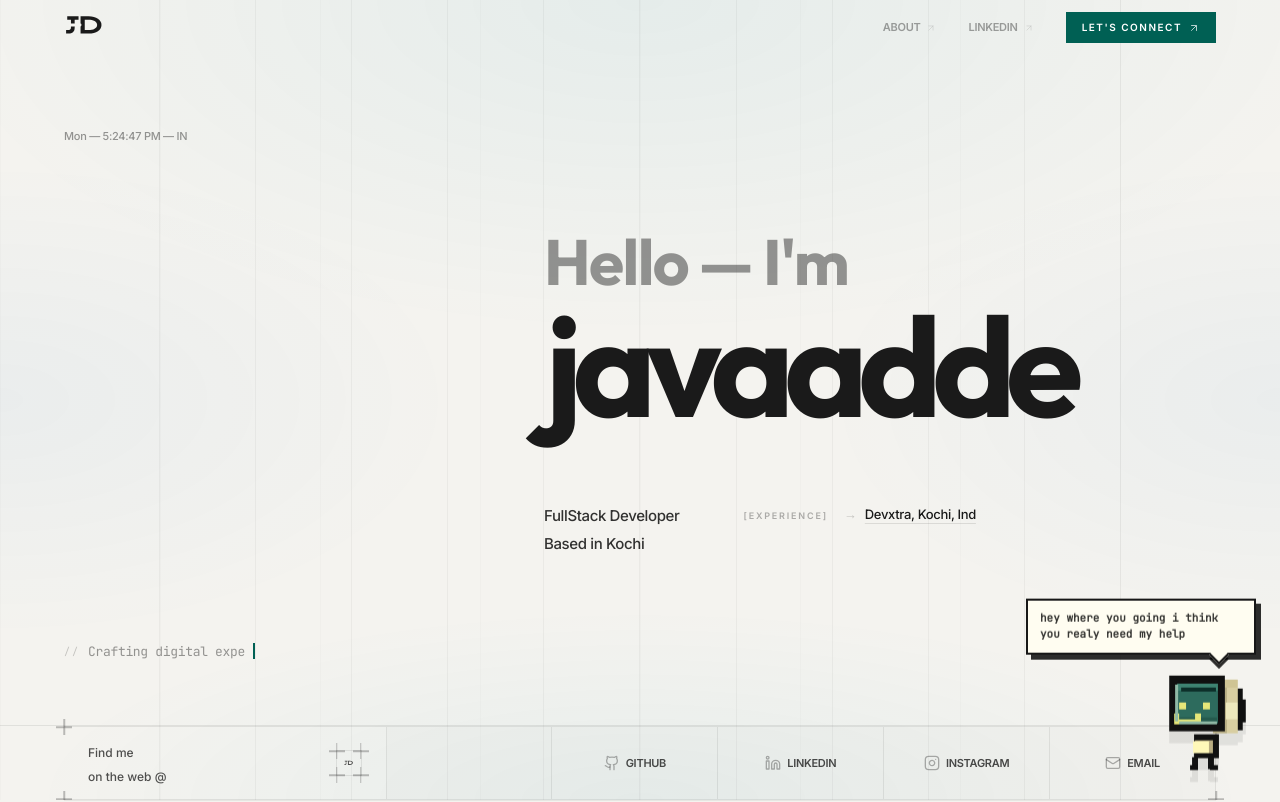
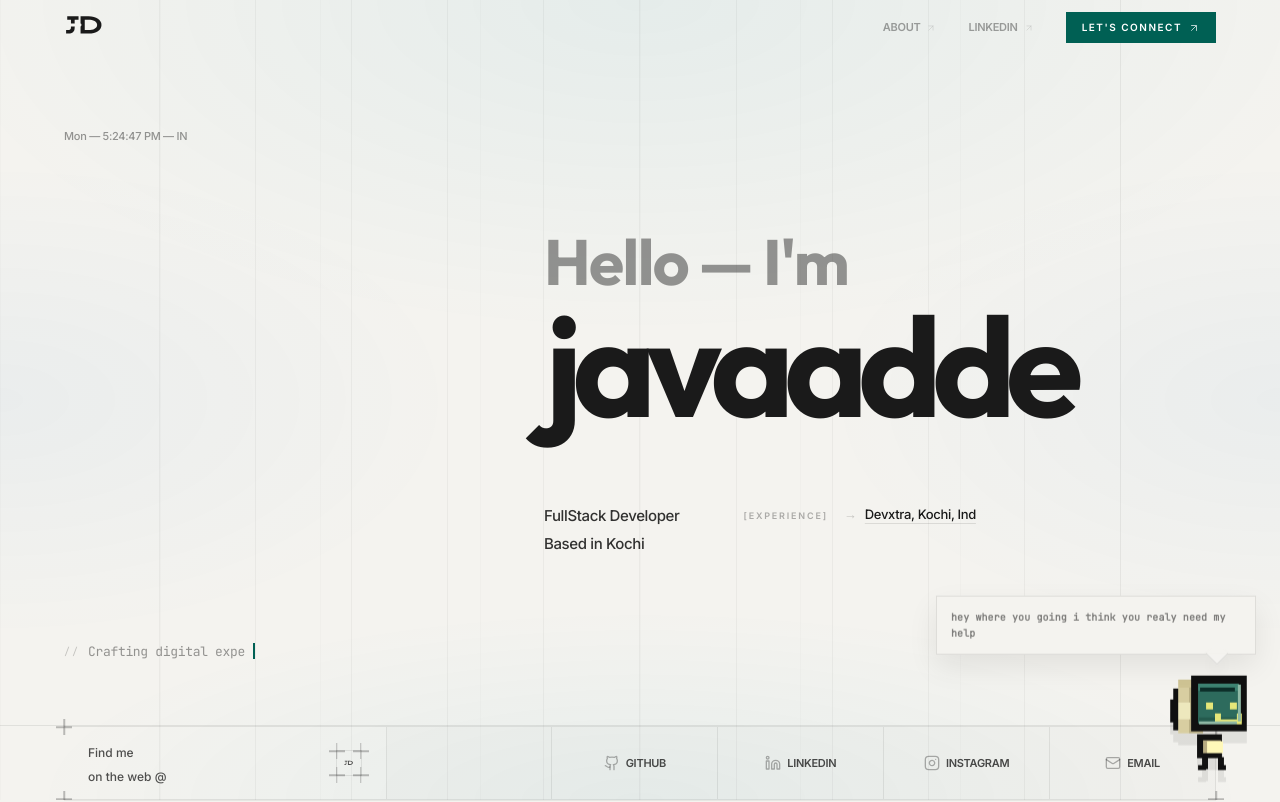
Before and after one commit to javaadde/portfolioo, a Next.js app: page / in a window 1280 px wide. Shown: the top 802 px of the page. Built offline with nearby package versions, Linux system fonts and the light colour scheme.

Commit message:
feat: robot hide and seeking in about page

```diff
--- a/src/app/about/page.tsx
+++ b/src/app/about/page.tsx
@@ -4,6 +4,7 @@ import { motion, useInView } from "framer-motion";
 import { useRef } from "react";
 import Link from "next/link";
 import { ArrowUpRight } from "lucide-react";
+import RoboToy from "@/components/RoboToy";
 
 function AnimatedBlock({
   children,
@@ -56,6 +57,7 @@ export default function About() {
     <div className="relative min-h-screen px-6 md:px-12 lg:px-16 pt-28 md:pt-36 pb-24">
       {/* VIGNETTE */}
       <div className="vignette-glow" />
+      <RoboToy variant="peek" />
 
       {/* GRID BG */}
       <div className="fixed inset-0 pointer-events-none z-[0]">
--- a/src/app/globals.css
+++ b/src/app/globals.css
@@ -376,17 +376,19 @@ html {
 
 .robo-comment {
   z-index: 2;
-  width: min(230px, calc(100vw - 24px));
-  min-height: 42px;
-  border: 2px solid #171717;
-  background: #fffdf1;
-  box-shadow: 5px 5px 0 rgba(0, 0, 0, 0.82);
-  padding: 10px 12px;
+  width: min(320px, calc(100vw - 24px));
+  min-height: 48px;
+  border: 1px solid rgba(0, 0, 0, 0.09);
+  background: rgba(244, 243, 239, 0.96);
+  box-shadow: 0 12px 30px rgba(0, 0, 0, 0.08);
+  padding: 13px 14px;
+  backdrop-filter: blur(16px);
   font-family: var(--font-mono);
-  font-size: 11px;
-  font-weight: 600;
-  line-height: 1.45;
-  color: rgba(0, 0, 0, 0.78);
+  font-size: 10px;
+  font-weight: 700;
+  line-height: 1.55;
+  letter-spacing: 0.01em;
+  color: rgba(0, 0, 0, 0.48);
   overflow-wrap: break-word;
   animation: robo-comment-pop 0.22s ease-out;
 }
@@ -397,17 +399,22 @@ html {
   left: 0;
 }
 
+.robo-peek:not(.chat-left) .robo-comment,
+.robo-peek:not(.chat-left) .robo-chat {
+  right: 50px;
+}
+
 .robo-comment::after {
   content: "";
   position: absolute;
-  right: 28px;
-  bottom: -9px;
-  width: 14px;
-  height: 14px;
-  border-right: 2px solid #171717;
-  border-bottom: 2px solid #171717;
-  background: #fffdf1;
-  box-shadow: 3px 3px 0 rgba(0, 0, 0, 0.82);
+  right: 30px;
+  bottom: -8px;
+  width: 16px;
+  height: 16px;
+  border-right: 1px solid rgba(0, 0, 0, 0.09);
+  border-bottom: 1px solid rgba(0, 0, 0, 0.09);
+  background: rgba(244, 243, 239, 0.96);
+  box-shadow: 8px 8px 18px rgba(0, 0, 0, 0.04);
   transform: rotate(45deg);
 }
 
@@ -428,6 +435,11 @@ html {
 .chat-left .robo-chat::after {
   right: auto;
   left: 26px;
+}
+
+.robo-peek:not(.chat-left) .robo-comment::after,
+.robo-peek:not(.chat-left) .robo-chat::after {
+  right: 14px;
 }
 
 .robo-chat-log {
@@ -507,6 +519,14 @@ html {
   animation: pixel-robo-walk 0.52s steps(2, end) infinite;
 }
 
+.walk-right .pixel-robot-core {
+  animation: pixel-robo-walk-right 0.52s steps(2, end) infinite;
+}
+
+.walk-left .pixel-robot-core {
+  animation: pixel-robo-walk-left 0.52s steps(2, end) infinite;
+}
+
 .robo-toy-walk .pixel-leg-left {
   animation: pixel-left-step 0.52s steps(2, end) infinite;
   transform-origin: 45px 95px;
@@ -549,6 +569,26 @@ html {
   }
   50% {
     transform: translateY(-4px);
+  }
+}
+
+@keyframes pixel-robo-walk-right {
+  0%,
+  100% {
+    transform: translate(1px, 0);
+  }
+  50% {
+    transform: translate(4px, -4px);
+  }
+}
+
+@keyframes pixel-robo-walk-left {
+  0%,
+  100% {
+    transform: translate(-1px, 0);
+  }
+  50% {
+    transform: translate(-4px, -4px);
   }
 }
 
--- a/src/components/RoboToy.tsx
+++ b/src/components/RoboToy.tsx
@@ -19,6 +19,7 @@ type ChatMessage = {
 };
 
 type RoboMode = "standing" | "walking" | "dragging";
+type RoboVariant = "home" | "peek";
 
 const ROBOT_SIZE = 96;
 const MOBILE_ROBOT_SIZE = 78;
@@ -28,8 +29,11 @@ const MIN_STAND_MS = 10000;
 const MAX_STAND_MS = 15000;
 const COMMENT_DURATION_MS = 5000;
 const SCROLL_MESSAGE_COOLDOWN_MS = 12000;
-const INTRO_MESSAGE = "How can I help you, sir?";
+const INTRO_MESSAGE =
+  "Hey, Kuttu here to help. What do you need to know about Javad?";
 const SCROLL_MESSAGE = "hey where you going i think you realy need my help";
+const PEEK_MESSAGE = "shhhhh!. did you need my help?";
+const PEEK_DELAY_MS = 5000;
 
 function clamp(value: number, min: number, max: number) {
   return Math.min(Math.max(value, min), max);
@@ -92,6 +96,25 @@ function getRandomWalkTarget(size: number): Position {
   };
 }
 
+function getRandomPeekPosition(size: number): Position {
+  const height = getRobotHeight(size);
+  const side = Math.random() > 0.5 ? "right" : "left";
+  const verticalSlots = [
+    EDGE_PADDING + 72,
+    window.innerHeight * 0.46 - height * 0.5,
+    window.innerHeight - height - 72,
+  ];
+  const y = verticalSlots[Math.floor(Math.random() * verticalSlots.length)];
+
+  return {
+    x:
+      side === "right"
+        ? window.innerWidth - size * 0.48
+        : -size * 0.52,
+    y: clamp(y, EDGE_PADDING + 64, window.innerHeight - height - EDGE_PADDING),
+  };
+}
+
 function getStandDelay() {
   return MIN_STAND_MS + Math.random() * (MAX_STAND_MS - MIN_STAND_MS);
 }
@@ -99,8 +122,16 @@ function getStandDelay() {
 function createPortfolioAnswer(question: string) {
   const q = question.toLowerCase();
 
+  if (
+    /(kuttu|your name|ur name|robot name|assistant name|who are you|what are you)/.test(
+      q,
+    )
+  ) {
+    return "My name is Kuttu. I am Javad's little pixel assistant, here to help you explore his portfolio.";
+  }
+
   if (/(hello|hi|hey|help)/.test(q)) {
-    return "I can help with Javad's portfolio, projects, skills, contact, and availability.";
+    return "Hey, Kuttu here. I can help with Javad's portfolio, projects, skills, contact, and availability.";
   }
 
   if (/(who|owner|javad|about|bio|profile)/.test(q)) {
@@ -142,11 +173,13 @@ function createPortfolioAnswer(question: string) {
   return "I can only answer about this portfolio and Javad. Ask me about projects, skills, contact, location, or availability.";
 }
 
-export default function RoboToy() {
+export default function RoboToy({ variant = "home" }: { variant?: RoboVariant }) {
   const [position, setPosition] = useState<Position | null>(null);
   const [mode, setMode] = useState<RoboMode>("standing");
-  const [facing, setFacing] = useState(-1);
-  const [comment, setComment] = useState<string | null>(INTRO_MESSAGE);
+  const [facing, setFacing] = useState(1);
+  const [comment, setComment] = useState<string | null>(
+    variant === "home" ? INTRO_MESSAGE : null,
+  );
   const [chatOpen, setChatOpen] = useState(false);
   const [messages, setMessages] = useState<ChatMessage[]>([
     { from: "bot", text: INTRO_MESSAGE },
@@ -158,6 +191,7 @@ export default function RoboToy() {
   const pointerStartRef = useRef<Position | null>(null);
   const animationRef = useRef<number | null>(null);
   const roamTimerRef = useRef<number | null>(null);
+  const peekTimerRef = useRef<number | null>(null);
   const commentTimerRef = useRef<number | null>(null);
   const pausedUntilRef = useRef(0);
   const firstWalkRef = useRef(true);
@@ -185,6 +219,39 @@ export default function RoboToy() {
   }, [position]);
 
   useEffect(() => {
+    if (variant === "peek") {
+      const size = getRobotSize();
+      const hiddenPosition = {
+        x: window.innerWidth + size,
+        y: window.innerHeight * 0.5,
+      };
+
+      positionRef.current = hiddenPosition;
+
+      peekTimerRef.current = window.setTimeout(() => {
+        const nextPosition = getRandomPeekPosition(getRobotSize());
+        positionRef.current = nextPosition;
+        setPosition(nextPosition);
+        setFacing(nextPosition.x < 0 ? 1 : -1);
+        showComment(PEEK_MESSAGE);
+      }, PEEK_DELAY_MS);
+
+      const handleResize = () => {
+        const nextPosition = getRandomPeekPosition(getRobotSize());
+        positionRef.current = nextPosition;
+        setPosition(nextPosition);
+        setFacing(nextPosition.x < 0 ? 1 : -1);
+      };
+
+      window.addEventListener("resize", handleResize);
+
+      return () => {
+        if (peekTimerRef.current) window.clearTimeout(peekTimerRef.current);
+        if (commentTimerRef.current) window.clearTimeout(commentTimerRef.current);
+        window.removeEventListener("resize", handleResize);
+      };
+    }
+
     const size = getRobotSize();
     const initialPosition = getBottomRightPosition(size);
     let initialFrame = 0;
@@ -299,7 +366,7 @@ export default function RoboToy() {
       window.removeEventListener("scroll", handleScroll);
       window.removeEventListener("resize", handleResize);
     };
-  }, [showComment]);
+  }, [showComment, variant]);
 
   useEffect(() => {
     const handlePointerMove = (event: PointerEvent) => {
@@ -332,7 +399,9 @@ export default function RoboToy() {
         setChatOpen((current) => !current);
       }
 
-      scheduleWalkRef.current(DROP_PAUSE_MS + 300);
+      if (variant === "home") {
+        scheduleWalkRef.current(DROP_PAUSE_MS + 300);
+      }
     };
 
     window.addEventListener("pointermove", handlePointerMove);
@@ -359,7 +428,9 @@ export default function RoboToy() {
     ]);
     setChatInput("");
     pausedUntilRef.current = Date.now() + DROP_PAUSE_MS;
-    scheduleWalkRef.current(DROP_PAUSE_MS + 300);
+    if (variant === "home") {
+      scheduleWalkRef.current(DROP_PAUSE_MS + 300);
+    }
   };
 
   if (!position) return null;
@@ -368,12 +439,13 @@ export default function RoboToy() {
   const isWalking = mode === "walking";
   const isDragging = mode === "dragging";
   const chatAlignLeft = position.x < 200;
+  const isPeek = variant === "peek";
 
   return (
     <div
       className={`robo-assistant fixed left-0 top-0 z-[80] ${
         chatAlignLeft ? "chat-left" : ""
-      }`}
+      } ${isPeek ? "robo-peek" : ""}`}
       style={{
         width: robotSize,
         height: getRobotHeight(robotSize),
@@ -412,7 +484,7 @@ export default function RoboToy() {
 
       <div
         role="button"
-        aria-label="Open or drag the pixel robot assistant"
+        aria-label="Open or drag Kuttu, the pixel robot assistant"
         tabIndex={0}
         data-cursor-label={isDragging ? "Drop Me" : "Ask Me"}
         data-cursor-type="social-btn"
@@ -470,15 +542,19 @@ export default function RoboToy() {
             };
             setPosition(positionRef.current);
             pausedUntilRef.current = Date.now() + DROP_PAUSE_MS;
-            scheduleWalkRef.current(DROP_PAUSE_MS + 300);
+            if (variant === "home") {
+              scheduleWalkRef.current(DROP_PAUSE_MS + 300);
+            }
           }
         }}
-        className="robo-toy pixel-robo-toy touch-none outline-none transition-[filter] duration-300 focus-visible:drop-shadow-[0_0_0.75rem_rgba(0,96,84,0.45)]"
+      className={`robo-toy pixel-robo-toy touch-none outline-none transition-[filter] duration-300 focus-visible:drop-shadow-[0_0_0.75rem_rgba(0,96,84,0.45)] ${
+          isWalking && facing > 0 ? "walk-right" : ""
+        } ${isWalking && facing < 0 ? "walk-left" : ""}`}
         style={{
           width: robotSize,
           height: getRobotHeight(robotSize),
           cursor: isDragging ? "grabbing" : "grab",
-          transform: `scaleX(${facing})`,
+          transform: `scaleX(${isWalking ? facing : 1})`,
         }}
       >
         <svg
```
